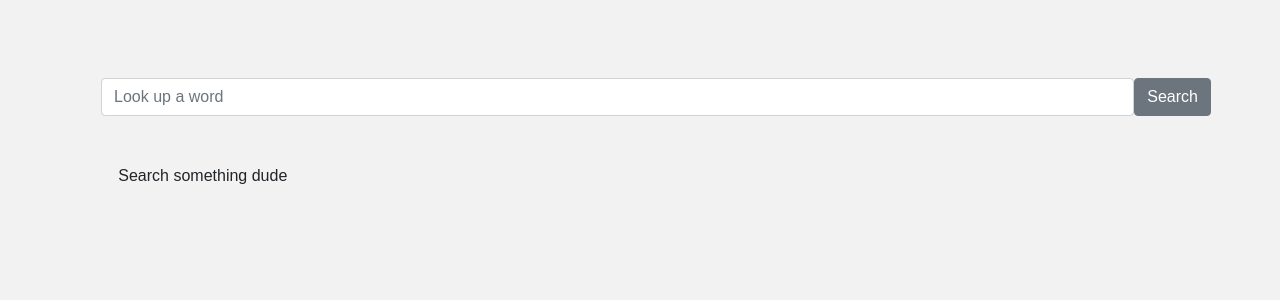
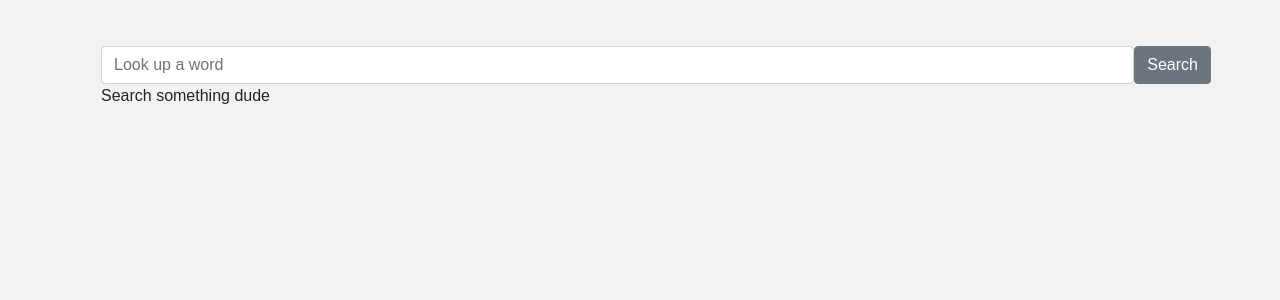
Before and after one commit to nickbrenn/Digital-Daijisen-Viewer, a React (Create React App) app in the folder client/: page / in a window 1280 px wide. Shown: the top 300 px of the page. Built offline with nearby package versions, Linux system fonts and the light colour scheme; the HTML template or start-up script is replaced by a standard one.

Commit message:
Made spacing between definitions and searchbars better

```diff
--- a/client/src/index.css
+++ b/client/src/index.css
@@ -9,7 +9,7 @@ body {
 }
 
 .search {
-  margin: 3rem 1rem;
+  margin: 1rem 1rem 0 1rem;
   display: inline-flex;
   left: 0;
   top: 0;
@@ -21,10 +21,10 @@ body {
   display: flex;
   flex-wrap: wrap;
   justify-content: space-between;
-  padding: 0 3%;
+  padding: 0 1rem;
 }
 
 .result .definition {
   width: 100%;
-  padding-top: 3%;
+  padding-top: 1rem;
 }
```
